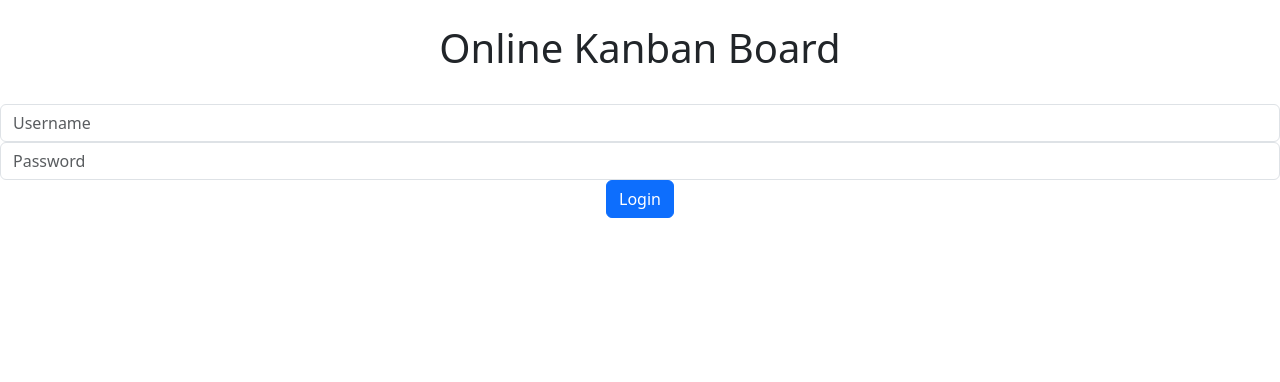
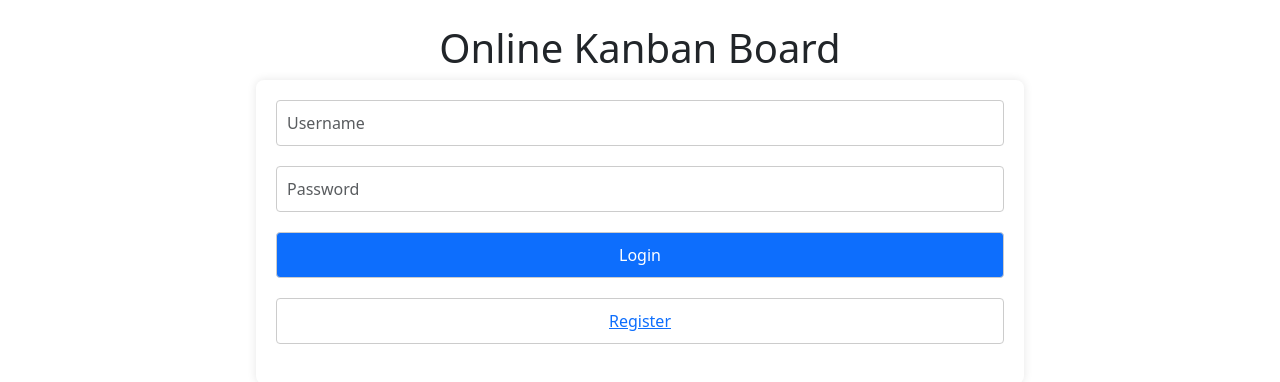
Before and after one commit to AndreBezBirolo/desafio-tecnico-clint, a React (Create React App) app: page / in a window 1280 px wide. Shown: the top 382 px of the page. Built offline with nearby package versions, Linux system fonts and the light colour scheme.

Commit message:
implementação do logout e de bugs relacionados aos keys dos valores

```diff
--- a/src/App.css
+++ b/src/App.css
@@ -3,9 +3,24 @@
     margin-bottom: 24px;
 }
 
+.header-content {
+    width: fit-content;
+    margin: 0 auto;
+    position: relative;
+    display: flex;
+    flex-direction: column;
+}
+
+.link {
+    text-align: right;
+    margin-top: -15px;
+    margin-bottom: 15px;
+    cursor: pointer;
+}
+
 h1 {
     text-align: center;
-    padding: 24px 0;
+    padding: 24px 0 0;
     display: block;
 }
 
--- a/src/App.tsx
+++ b/src/App.tsx
@@ -103,6 +103,11 @@ function App() {
         setIsLoggedIn(true);
     };
 
+    const handleLogout = () => {
+        setIsLoggedIn(false);
+        UserService.logout();
+    };
+
     useEffect(() => {
         setupJWT();
     }, []);
@@ -132,7 +137,10 @@ function App() {
     return (
         <div className="App">
             <header>
-                <h1>Online Kanban Board</h1>
+                <div className="header-content">
+                    <h1>Online Kanban Board</h1>
+                    {isLoggedIn ? <a onClick={handleLogout} className="link">Logout</a> : ''}
+                </div>
                 <ErrorToast show={showError} onClose={handleCloseError} message={errorMessage}/>
             </header>
             <main>
--- a/src/components/Board/Board.css
+++ b/src/components/Board/Board.css
@@ -1,8 +1,7 @@
 .board {
     background: #8bb6b8;
-    min-height: 100vh;
+    min-height: 100%;
     margin: 0 auto;
-    max-width: 95%;
     border-radius: 8px;
     padding: 10px;
 }
--- a/src/components/Board/Board.tsx
+++ b/src/components/Board/Board.tsx
@@ -1,5 +1,5 @@
 import { IColumn } from "../../interfaces/interfaces";
-import React from "react";
+import React, { useEffect, useState } from "react";
 import { Column } from "../Column/Column";
 import './Board.css'
 import { Form } from "react-bootstrap";
@@ -29,6 +29,11 @@ export const Board: React.FC<BoardProps> = ({
                                                 setSearch,
                                                 onTaskMove
                                             }) => {
+    const [updatedColumns, setUpdatedColumns] = useState<IColumn[]>(columns);
+
+    useEffect(() => {
+        setUpdatedColumns(columns);
+    }, [columns]);
 
     const delayedHandleSearchChange = debounce((value: string) => {
         setSearch(value);
@@ -47,13 +52,48 @@ export const Board: React.FC<BoardProps> = ({
     };
 
     const onDragEnd = (result: DropResult) => {
-        const {destination, draggableId} = result;
+        console.log('-- on drag end')
+        const {destination, draggableId, source} = result;
         if (!destination) {
             return;
         }
         const taskId = Number(draggableId);
-        const updatedStatus = destination.droppableId;
-        onTaskMove(taskId, updatedStatus);
+        const sourceColumnKey = source.droppableId;
+        const destinationColumnKey = destination.droppableId;
+
+        const sourceColumnIndex = columns.findIndex(column => column.key === sourceColumnKey);
+        if (sourceColumnIndex === -1) {
+            console.error('Coluna de origem não encontrada');
+            return;
+        }
+        const sourceColumn = columns[sourceColumnIndex];
+
+        const destinationColumnIndex = columns.findIndex(column => column.key === destinationColumnKey);
+        if (destinationColumnIndex === -1) {
+            console.error('Coluna de destino não encontrada');
+            return;
+        }
+        const destinationColumn = columns[destinationColumnIndex];
+
+        const taskIndex = sourceColumn.tasks.findIndex(task => task.id === taskId);
+        if (taskIndex === -1) {
+            console.error('Tarefa não encontrada na coluna de origem');
+            return;
+        }
+        const task = sourceColumn.tasks[taskIndex];
+
+        const updatedSourceTasks = [...sourceColumn.tasks];
+        updatedSourceTasks.splice(taskIndex, 1);
+
+        const updatedDestinationTasks = [...destinationColumn.tasks];
+        updatedDestinationTasks.splice(destination.index, 0, task);
+
+        const updatedColumns = [...columns];
+        updatedColumns[sourceColumnIndex] = {...sourceColumn, tasks: updatedSourceTasks};
+        updatedColumns[destinationColumnIndex] = {...destinationColumn, tasks: updatedDestinationTasks};
+
+        setUpdatedColumns(updatedColumns);
+        onTaskMove(taskId, destinationColumnKey);
     };
 
     return (
@@ -62,9 +102,9 @@ export const Board: React.FC<BoardProps> = ({
                 <div className="actions-container">
                     <Form.Select onChange={handleFilterChange} defaultValue="">
                         <option value="">Filter by...</option>
-                        <option value="Ready">Ready</option>
-                        <option value="To do">To do</option>
-                        <option value="Doing">Doing</option>
+                        <option value="ready">Ready</option>
+                        <option value="todo">To do</option>
+                        <option value="doing">Doing</option>
                     </Form.Select>
                     <Form.Select onChange={handleSortChange} defaultValue="">
                         <option value="">Order by...</option>
@@ -80,7 +120,7 @@ export const Board: React.FC<BoardProps> = ({
                 <Droppable droppableId="board" direction="horizontal" type="column">
                     {(provided) => (
                         <div ref={provided.innerRef} {...provided.droppableProps} className="columns-container">
-                            {columns.map((column: IColumn, index: number) => (
+                            {updatedColumns.map((column: IColumn, index: number) => (
                                 <Column index={index} key={column.key} column={column} onUpdateTasks={onUpdateTasks}/>
                             ))}
                             {provided.placeholder}
--- /dev/null
+++ b/src/components/LoginForm/LoginForm.css
@@ -0,0 +1,32 @@
+.center {
+    display: flex;
+    justify-content: center;
+    align-items: center;
+}
+
+.form-container {
+    width: 100%;
+    max-width: 60%;
+    padding: 20px;
+    background-color: #ffffff;
+    border-radius: 8px;
+    box-shadow: 0 0 10px rgba(0, 0, 0, 0.1);
+}
+
+.form-container form, .form-container form label {
+    display: flex;
+    flex-direction: column;
+}
+
+.form-container label {
+    margin-bottom: 10px;
+}
+
+.form-container input,
+.form-container select,
+.form-container button {
+    margin-bottom: 20px;
+    padding: 10px;
+    border: 1px solid #cccccc;
+    border-radius: 4px;
+}
--- a/src/components/LoginForm/LoginForm.tsx
+++ b/src/components/LoginForm/LoginForm.tsx
@@ -1,6 +1,9 @@
 import React, { useState } from 'react';
 import { Button, Form } from "react-bootstrap";
 import UserService from "../../services/UserService";
+import './LoginForm.css'
+import ErrorToast from "../Toasts/ErrorToast";
+
 
 interface LoginFormProps {
     onLogin: () => void;
@@ -33,11 +36,10 @@ const LoginForm: React.FC<LoginFormProps> = ({onLogin}) => {
     }
 
     const registerUser = async (): Promise<void> => {
-        /* TODO: Fazer com que no registro ele se logue após registrar */
         try {
             await UserService.register(username, password)
                 .then(async () => {
-                    console.log('oi')
+                    onLogin();
                 })
         } catch (error) {
             handleShowError('An error occurred while sending data to the server.');
@@ -49,6 +51,9 @@ const LoginForm: React.FC<LoginFormProps> = ({onLogin}) => {
     };
 
     return (
+        <div className="center">
+            <div className="form-container">
+                <ErrorToast show={showError} onClose={handleCloseError} message={errorMessage}/>
                 <Form onSubmit={handleSubmit}>
                     <Form.Group controlId="formBasicUsername">
                         <Form.Control type="text" placeholder="Username" value={username}
@@ -63,7 +68,13 @@ const LoginForm: React.FC<LoginFormProps> = ({onLogin}) => {
                     <Button variant="primary" type="submit">
                         Login
                     </Button>
+
+                    <Button variant="link" onClick={registerUser}>
+                        Register
+                    </Button>
                 </Form>
+            </div>
+        </div>
     );
 };
 
--- a/src/components/TaskForm/TaskForm.tsx
+++ b/src/components/TaskForm/TaskForm.tsx
@@ -77,9 +77,9 @@ export const TaskForm: React.FC<TaskFormProps> = ({onSubmit, onBack}) => {
                             required
                         >
                             <option value="">Select a status</option>
-                            <option value="To do">To do</option>
-                            <option value="Doing">Doing</option>
-                            <option value="Ready">Ready</option>
+                            <option value="todo">To do</option>
+                            <option value="doing">Doing</option>
+                            <option value="ready">Ready</option>
                         </Form.Select>
                     </Form.Group>
                     <Button variant="primary" type="submit">
--- a/src/services/UserService.tsx
+++ b/src/services/UserService.tsx
@@ -15,7 +15,7 @@ const UserService = {
             throw error;
         }
     },
-    /* TODO: Atualizar o register */
+
     register: async (username: string, password: string) => {
         try {
             const response = await axios.post(`${process.env.REACT_APP_BACKEND_URL}/user/register`, {
```
Lines whose indentation alone changed are shown as unchanged.
